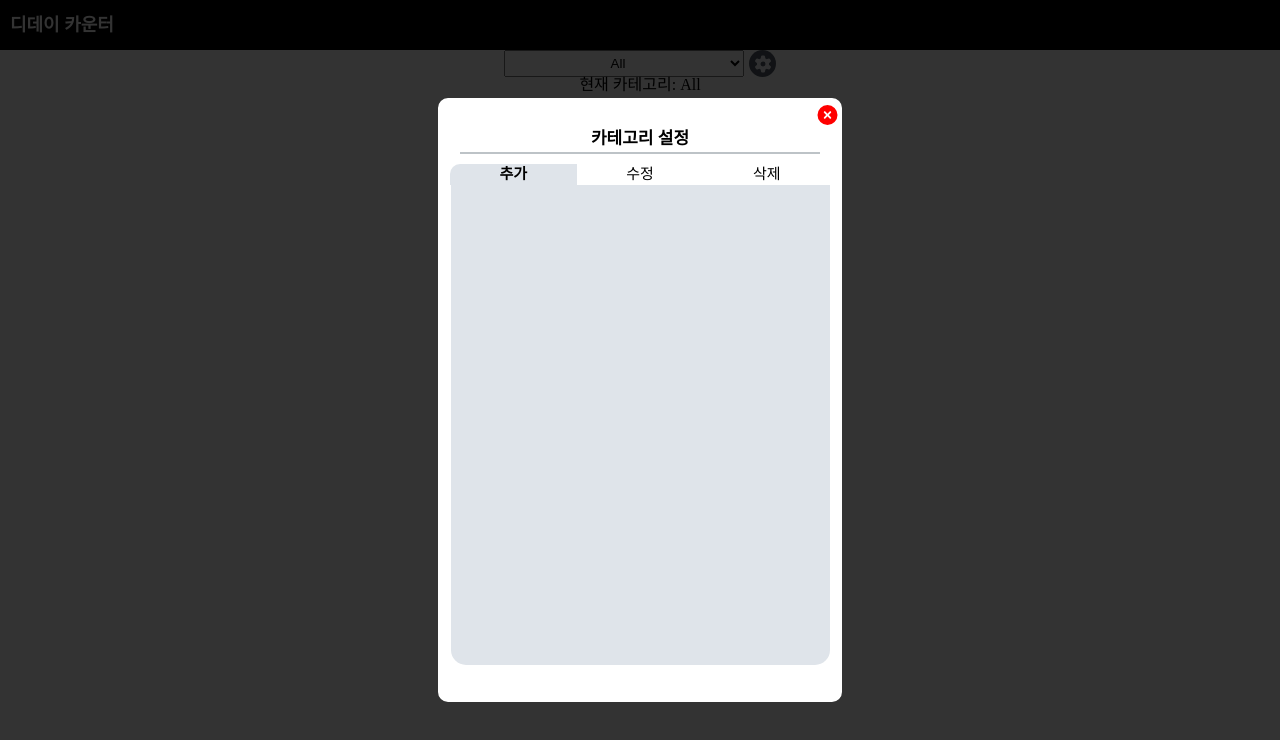
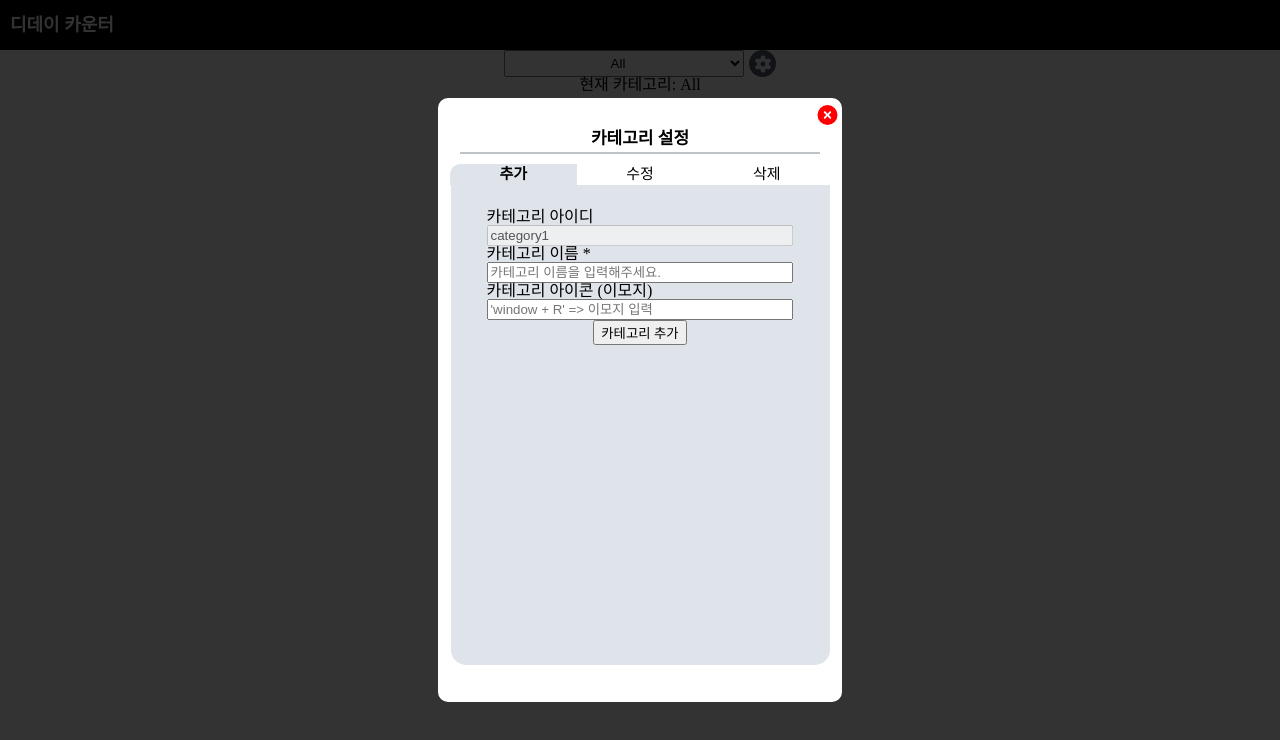
Before and after one commit to Rayched/D-Day_Counter, a React (Create React App) app: page / in a window 1280 px wide. Both pictures are taken after a click on the element 762 px from the left and 63 px from the top of the page. Shown: the top 740 px of the page. Built offline with nearby package versions, Linux system fonts and the light colour scheme.

Commit message:
2025.10.03, D-Day Counter, 카테고리 추가 기능 Update

```diff
--- a/src/AddForms.tsx
+++ b/src/AddForms.tsx
@@ -1,5 +1,5 @@
 import styled from "styled-components"
-import FormLayout from "./components/Forms/FormLayout";
+import FormLayout from "./components/FormLayout";
 
 const InputBox = styled.div`
     display: flex;
--- a/src/app.tsx
+++ b/src/app.tsx
@@ -6,7 +6,8 @@ import { useForm } from "react-hook-form";
 import {FontAwesomeIcon} from "@fortawesome/react-fontawesome";
 import { faGear } from "@fortawesome/free-solid-svg-icons";
 import AddForms from "./AddForms";
-import CategoryForms from "./components/Forms/CategoryForms";
+import CategoryForms from "./components/CategoryForms/CategoryForms";
+import { I_Category } from "./Project-types";
 
 interface I_CategoryForms {
     CategorySelect?: string;
@@ -94,6 +95,13 @@ export default function App(){
         setCategory(value);
     };
 
+    //디데이 카운터, 기본 카테고리
+    const DefaultCategory: I_Category = {
+        CategoryId: "category0",
+        CategoryNm: "All",
+        CategoryIcon: ""
+    };
+
     return (
         <>
             <Wrapper>
@@ -103,6 +111,7 @@ export default function App(){
                 <Navs>
                     <CategoryBox>
                         <CategorySelect value={NowCategory} onChange={Category_Change}>
+                            <option key={DefaultCategory.CategoryId}>{DefaultCategory.CategoryNm}</option>
                             {
                                 Categories.map((data) => {
                                     return (
--- /dev/null
+++ b/src/components/CategoryForms/AddCategoryForms.tsx
@@ -0,0 +1,77 @@
+import { useForm } from "react-hook-form";
+import InputLayout from "./InputLayout";
+import styled from "styled-components";
+import { CategoryStore, ShowFormStore } from "../../stores";
+import { useStore } from "zustand";
+import { I_Category } from "../../Project-types";
+
+interface I_AddFormProps {
+    CategoryNm?: string;
+    CategoryIcon?: string;
+};
+
+const AddForms = styled.form`
+    display: flex;
+    flex-direction: column;
+    align-items: center;
+    width: 100%;
+    height: 100%;
+`;
+
+const InputBox = styled.div`
+    display: flex;
+    flex-direction: column;
+    width: 90%;
+`;
+
+export default function AddCategoryForms(){
+    const {register, handleSubmit, setValue} = useForm();
+    const {setShowForms} = useStore(ShowFormStore);
+    const {Categories, AddNewCategory} = useStore(CategoryStore);
+
+    const onValid = ({CategoryNm, CategoryIcon}: I_AddFormProps) => {
+        const CategoryNums = Categories.length + 1;
+        const create_C_Id = CategoryNums > 9 ? `category${CategoryNums}` : `category0${CategoryNums}`;
+        const Format: I_Category = {
+            CategoryId: create_C_Id,
+            CategoryNm: CategoryNm,
+            CategoryIcon: CategoryIcon
+        };
+
+        AddNewCategory(Format);
+
+        setValue("CategoryNm", "");
+        setValue("CategoryIcon", "");
+
+        setShowForms(false);
+    };
+
+    return (
+        <InputLayout>
+            <AddForms onSubmit={handleSubmit(onValid)}>
+                <InputBox>
+                    <h4>카테고리 아이디</h4>
+                    <input type="text" disabled value={`category${Categories.length + 1}`} />
+                </InputBox>
+                <InputBox>
+                    <h4>카테고리 이름 *</h4>
+                    <input
+                        type="text"
+                        placeholder="카테고리 이름을 입력해주세요."
+                        {...register("CategoryNm", {required: true})}
+                    />
+                </InputBox>
+                <InputBox>
+                    <h4>카테고리 아이콘 (이모지)</h4>
+                    <input
+                        type="text"
+                        maxLength={1}
+                        placeholder="'window + R' => 이모지 입력"
+                        {...register("CategoryIcon")}
+                    />
+                </InputBox>
+                <button>카테고리 추가</button>
+            </AddForms>
+        </InputLayout>
+    );
+};
--- a/src/components/Forms/CategoryForms.tsx
+++ b/src/components/CategoryForms/CategoryForms.tsx
@@ -1,10 +1,10 @@
-import { useForm } from "react-hook-form";
-import FormLayout from "./FormLayout";
+import FormLayout from "../FormLayout";
 import { useState } from "react";
-import { CategoryStore } from "../../stores";
-import { useStore } from "zustand";
 import styled from "styled-components";
-import {motion} from "framer-motion";
+import {AnimatePresence, motion} from "framer-motion";
+import AddCategoryForms from "./AddCategoryForms";
+import EditCategoryForms from "./EditCategoryForms";
+import DelCategoryForms from "./DelCategoryForms";
 
 type CategoryBtnTypes = {
     BtnId: string;
@@ -37,7 +37,7 @@ const ModeButtons = styled(motion.div)`
     position: relative;
 `;
 
-const InputForms = styled.form`
+const CategoryInputBox = styled.div`
     width: 96%;
     height: 80%;
     max-width: 379px;
@@ -45,11 +45,13 @@ const InputForms = styled.form`
     background-color: #dfe4ea;
     border-bottom-left-radius: 15px;
     border-bottom-right-radius: 15px;
+    display: flex;
+    flex-direction: column;
+    justify-content: center;
+    align-items: center;
 `;
 
 export default function CategoryForms(){
-    const {register, handleSubmit, setValue} = useForm();
-    const {Categories, AddNewCategory} = useStore(CategoryStore);
     const [CategoryMode, setCategoryMode] = useState("AddBtn");
 
     const CategoryBtns: CategoryBtnTypes[] = [
@@ -85,7 +87,13 @@ export default function CategoryForms(){
                     })
                 }
             </ModeSelect>
-            <InputForms></InputForms>
+            <CategoryInputBox>
+                <AnimatePresence mode="wait">
+                    {CategoryMode === "AddBtn" ? <AddCategoryForms /> : null}
+                    {CategoryMode === "EditBtn" ? <EditCategoryForms/> : null}
+                    {CategoryMode === "DelBtn" ? <DelCategoryForms /> : null}
+                </AnimatePresence>
+            </CategoryInputBox>
         </FormLayout>
     );
 };
--- /dev/null
+++ b/src/components/CategoryForms/DelCategoryForms.tsx
@@ -0,0 +1,9 @@
+import InputLayout from "./InputLayout";
+
+export default function DelCategoryForms(){
+    return (
+        <InputLayout>
+            카테고리 삭제
+        </InputLayout>
+    );
+}
--- /dev/null
+++ b/src/components/CategoryForms/EditCategoryForms.tsx
@@ -0,0 +1,9 @@
+import InputLayout from "./InputLayout";
+
+export default function EditCategoryForms(){
+    return (
+        <InputLayout>
+            카테고리 수정
+        </InputLayout>
+    );
+}
--- /dev/null
+++ b/src/components/CategoryForms/InputLayout.tsx
@@ -0,0 +1,27 @@
+import { motion } from "framer-motion";
+import styled from "styled-components";
+
+const InputLayoutContainer = styled(motion.div)`
+    width: 90%;
+    height: 90%;
+`;
+
+const InputLayoutVariants = {
+    "initial": { y: 10, opacity: 0 },
+    "animate": { y: 0, opacity: 1},
+    "exit": {y: -10, opacity: 0}
+};
+
+export default function InputLayout({children}: {children: React.ReactNode}){
+    return (
+        <InputLayoutContainer
+            variants={InputLayoutVariants}
+            initial="initial"
+            animate="animate"
+            exit="exit"
+            transition={{duration: 0.2, delay: 0.3}}
+        >
+            {children}
+        </InputLayoutContainer>
+    );
+};
--- a/src/components/Forms/FormLayout.tsx
+++ b/src/components/FormLayout.tsx
@@ -1,7 +1,7 @@
 import styled from "styled-components";
 import motion from "framer-motion";
 import { useStore } from "zustand";
-import { ShowFormStore } from "../../stores";
+import { ShowFormStore } from "../stores";
 import { FontAwesomeIcon } from "@fortawesome/react-fontawesome";
 import { faCircleXmark } from "@fortawesome/free-solid-svg-icons";
 import React from "react";
--- a/src/stores.ts
+++ b/src/stores.ts
@@ -1,11 +1,5 @@
 import { create } from "zustand";
 import { I_Category } from "./Project-types";
-
-//디데이 카운터, 기본 카테고리
-const DefaultCategory: I_Category[] = [
-    {CategoryId: "category00", CategoryNm: "All",CategoryIcon: ""},
-    {CategoryId: "category01", CategoryNm: "미용", CategoryIcon: "✂"}
-];
 
 //CategoryStore Type Setting
 interface I_CategoryStore {
@@ -15,7 +9,7 @@ interface I_CategoryStore {
 
 //Category Store
 export const CategoryStore = create<I_CategoryStore>((set) => ({
-    Categories: [...DefaultCategory],
+    Categories: [],
     AddNewCategory: (newCategory: I_Category) => set((state) => ({
         Categories: [...state.Categories, newCategory]
     }))
```
